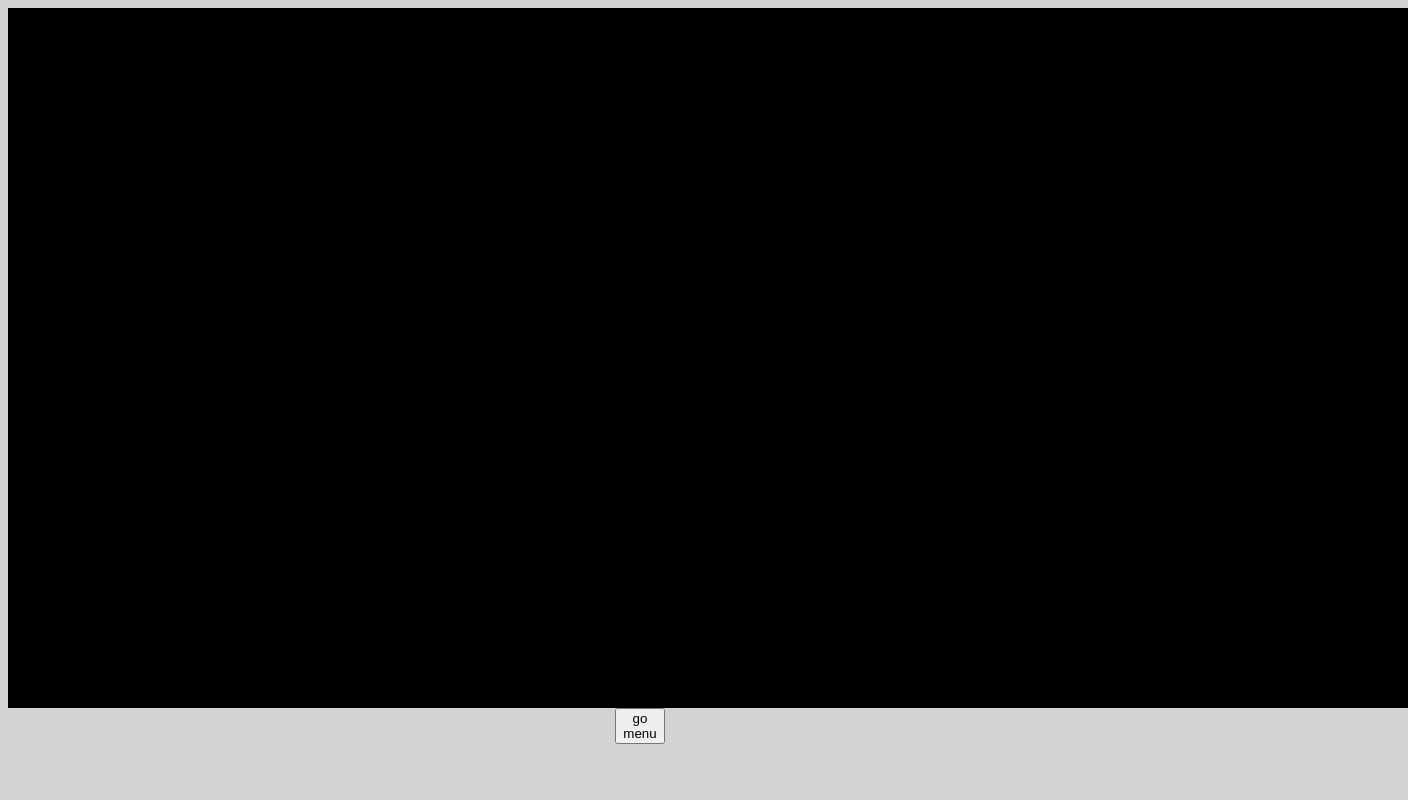
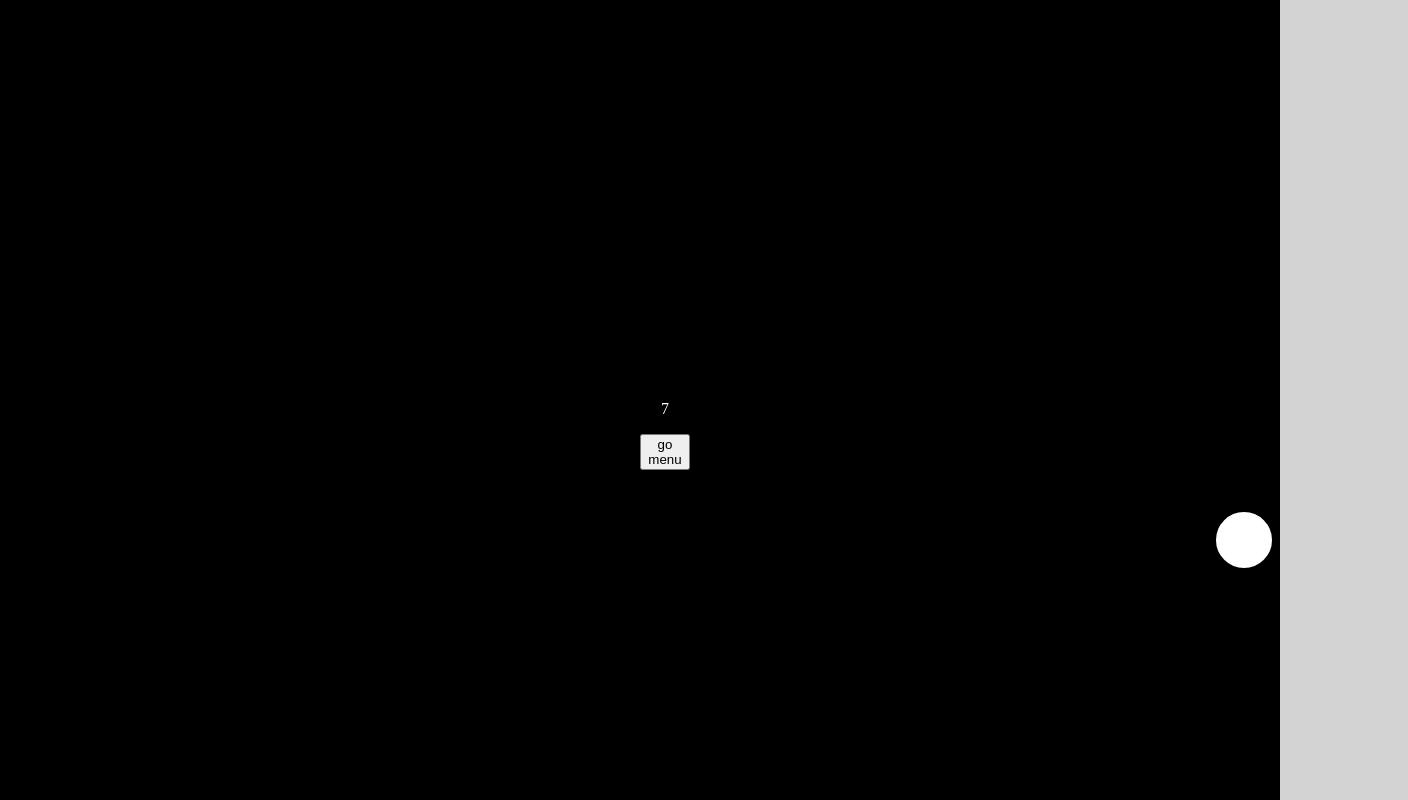
Before and after one commit to Lefentome38/TP_PWA_kill_div_Thomas, a React (Vite) app: page /plateau_jeux in a window 1280 px wide. Shown: the whole page, 1408 px wide, since content can reach past the window. Built offline with nearby package versions, Linux system fonts and the light colour scheme.

Commit message:
timer fini et jeu presque terminé

```diff
--- a/src/App.tsx
+++ b/src/App.tsx
@@ -1,6 +1,7 @@
 import { RouterProvider, createBrowserRouter } from "react-router-dom"
 import Menu_start from "./route_page/Menu_start"
 import Plateau_jeux from "./route_page/Plateau_jeux"
+import End from "./route_page/end"
 
 function App() {
   const router = createBrowserRouter([
@@ -11,6 +12,10 @@ function App() {
     {
       path:"/plateau_jeux",
       element: <Plateau_jeux/>
+    },
+    {
+      path:"/end",
+      element: <End/>
     }
   ])
   return (
--- /dev/null
+++ b/src/composants/Kill_div.tsx
@@ -0,0 +1,33 @@
+import { useCallback, useState } from "react"
+import { useNavigate } from "react-router-dom"
+
+
+function Kill_div(props: {resultat_point:(resultatPoint:number) => void}) {
+
+  const navig = useNavigate()
+  const [point,Setpoint] = useState<number>(1) // !!!
+  const [random_top,SetRandom_top] = useState(Math.floor(Math.random()*41).toString())
+  const [random_left,SetRandom_left] = useState(Math.floor(Math.random()*101).toString())
+
+  const ajout_point = useCallback(() => {
+
+    SetRandom_top(Math.floor(Math.random()*41).toString())
+    SetRandom_left(Math.floor(Math.random()*101).toString())
+
+    if (point===10) {
+      navig("/end")
+    }else{
+      Setpoint(point+1)
+      props.resultat_point(point)
+    }
+  },[random_top, random_left, point])
+
+  return (
+    <>
+      <div onClick={ajout_point} className="kill_div" style={{marginTop: random_top+"%", marginLeft: random_left+"%"}}>
+      </div>
+    </>
+  )
+}
+
+export default Kill_div
--- a/src/index.scss
+++ b/src/index.scss
@@ -1,11 +1,22 @@
+@use 'sass:math';
+
+$random: random(100);
+
+html,body, #root{
+  margin: 0;
+  width: 100%;
+  height: 100%;
+}
+
 body{
   background-color: lightgray;
 }
 
 .div_start{
+  position: absolute;
   text-align: center;
-  margin: auto;
   margin-top: 20%;
+  margin-left: 50%;
   button{
     font-size: 2em;
     width: 100px;
@@ -14,13 +25,28 @@ body{
 }
 
 .div_plateau_jeu{
+  width: 100%;
+  height: 100%;
   margin: auto;
+  position: relative;
   background-color: black;
-  width: 1400px;
-  height: 700px;
+  .kill_div{
+    width: 50px;
+    height: 50px;
+    border-radius: 50%;
+    border: solid white;
+    background-color: white;
+    position: absolute;
+  }
+  .div_navig_start{
+    height: 50px;
+    width: 50px;
+    margin-top: 30%;
+    margin-left: 50%;
+    position: absolute;
+    p{
+      text-align: center;
+      color: white;
+    }
+  }
 }
-.div_navig_start{
-  height: 50px;
-  width: 50px;
-  margin: auto;
-}
--- a/src/main.tsx
+++ b/src/main.tsx
@@ -1,10 +1,7 @@
-import React from 'react'
 import ReactDOM from 'react-dom/client'
 import App from './App.tsx'
 import './index.scss'
 
 ReactDOM.createRoot(document.getElementById('root')!).render(
-  <React.StrictMode>
     <App />
-  </React.StrictMode>,
 )
--- a/src/route_page/Plateau_jeux.tsx
+++ b/src/route_page/Plateau_jeux.tsx
@@ -1,9 +1,25 @@
-import { useCallback } from "react"
+import { useCallback, useEffect, useState } from "react"
 import { useNavigate } from "react-router-dom"
+import Kill_div from "../composants/Kill_div"
 
 function Plateau_jeux() {
 
   const navig = useNavigate()
+  const [score,SetScore] = useState<number>()
+  const [timer,SetTimer] = useState<number>()
+  const [ping,SetPing] = useState<number>()
+
+  const recup_value = (value:number) =>{
+    SetScore(value)
+  }
+
+  useEffect(() => {
+    SetTimer(Date.now())
+    setInterval(()=>{
+      SetPing(Math.random())
+    },)
+  },[])
+
   const navig_start = useCallback(() => {
     navig("/")
   },[])
@@ -11,9 +27,12 @@ function Plateau_jeux() {
   return (
     <>
       <div className="div_plateau_jeu">
-      </div>
-      <div className="div_navig_start">
-        <button onClick={navig_start}>go menu</button>
+        <Kill_div resultat_point={(value) => recup_value(value)}/>
+        <div className="div_navig_start">
+          <p className="p_score">{score}</p>
+          <p>{Math.floor(timer ? (Date.now()-timer) / 1000:0)}</p>
+          <button onClick={navig_start}>go menu</button>
+        </div>
       </div>
     </>
   )
--- /dev/null
+++ b/src/route_page/end.tsx
@@ -0,0 +1,10 @@
+function End() {
+
+  return (
+    <>
+      <p>gagné</p>
+    </>
+  )
+}
+
+export default End
```
